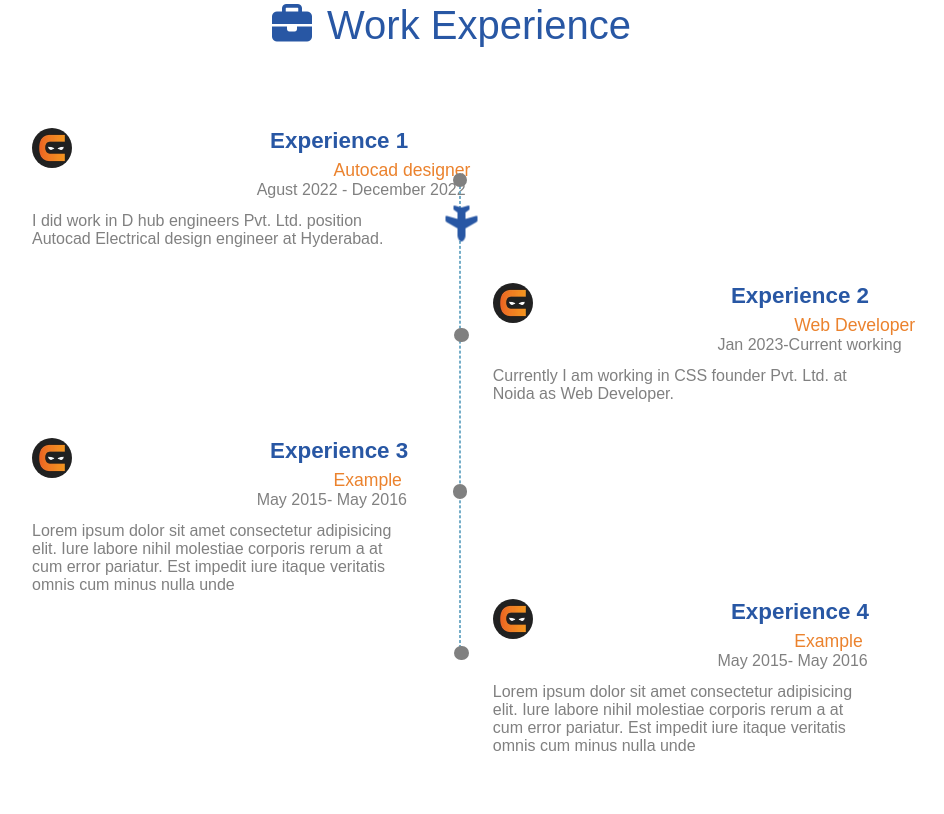
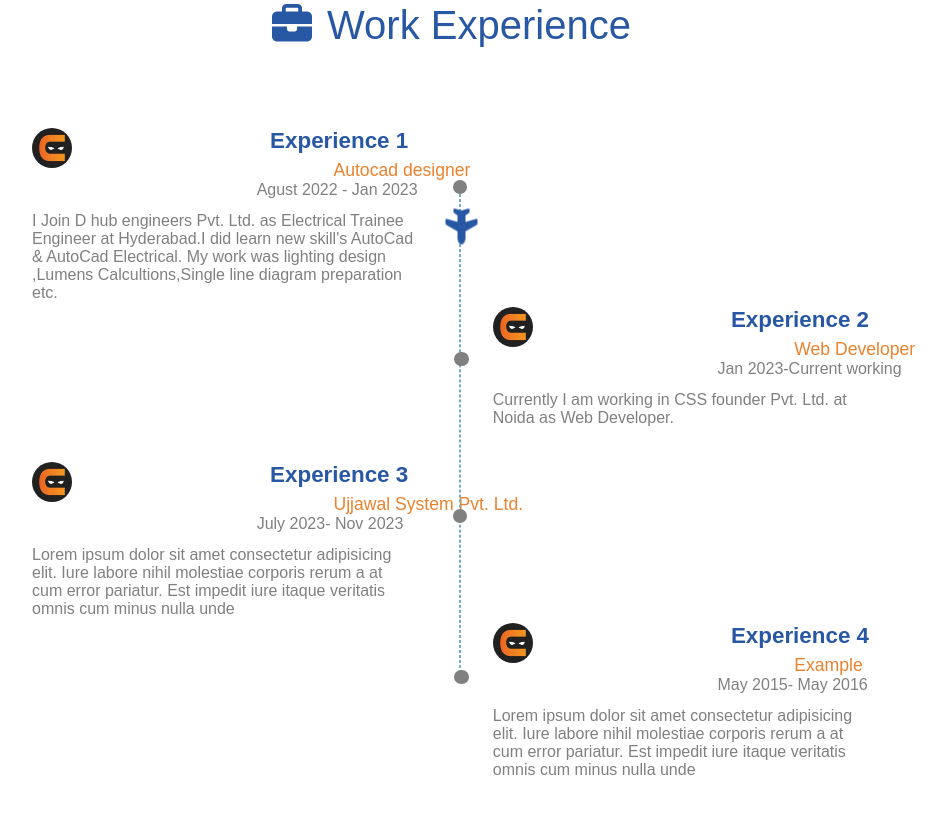
Before and after one commit to narenraSingh/Narendra-singh-resume, a plain HTML site: page index.html in a window 1280 px wide. Shown: the part 1522-2336 px from the top of the page, without its empty margins (181-1125 px from the left). Drawn offline with Linux system fonts and the light colour scheme.

Commit message:
Experience Updated

```diff
--- a/index.html
+++ b/index.html
@@ -162,10 +162,10 @@
                     <div class="timeline-left">
                         <h3>Experience 1</h3>
                         <p class="more-left">Autocad designer</p>
-                        <p class="space">Agust 2022 - December 2022</p>
+                        <p class="space">Agust 2022 - Jan 2023</p>
                     </div>
-                    <p> I did work in D hub engineers Pvt. Ltd. position Autocad Electrical design engineer
-                        at Hyderabad.
+                    <p> I Join  D hub engineers Pvt. Ltd. as Electrical Trainee Engineer at Hyderabad.I did learn new skill's AutoCad & AutoCad Electrical.
+                        My work was lighting design ,Lumens Calcultions,Single line diagram preparation etc.
                     </p>
                 </div>
                 <div class="timeline-box">
@@ -179,8 +179,8 @@
                 <div class="timeline-box">
                     <div class="timeline-left">
                         <h3>Experience 3</h3>
-                        <p class="more-left">Example</p>
-                        <p class="space">May 2015- May 2016</p>
+                        <p class="more-left">Ujjawal System Pvt. Ltd.</p>
+                        <p class="space">July 2023- Nov 2023</p>
                     </div>
                     <p>Lorem ipsum dolor sit amet consectetur adipisicing elit. Iure labore nihil molestiae corporis
                         rerum a at cum error pariatur. Est impedit iure itaque veritatis omnis cum minus nulla unde
```
